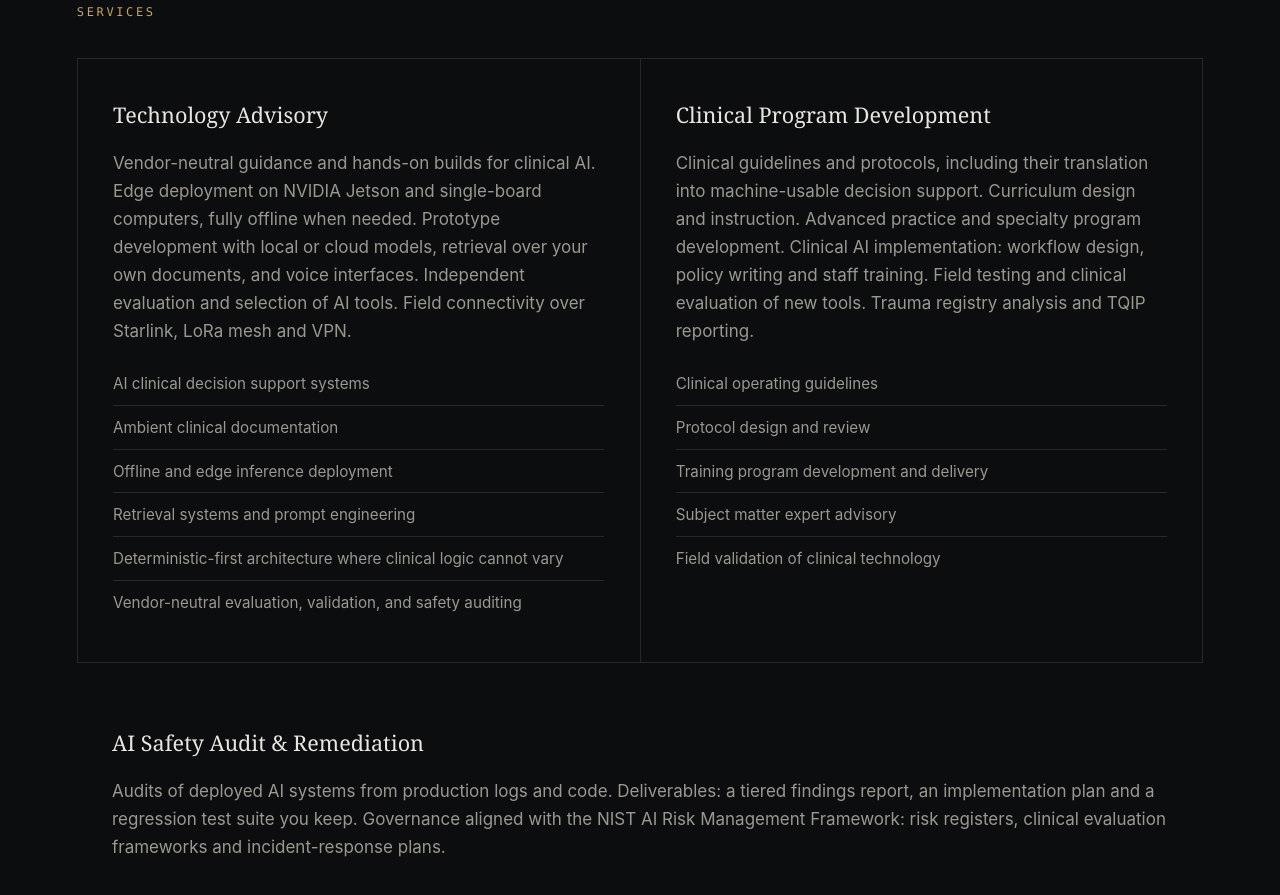
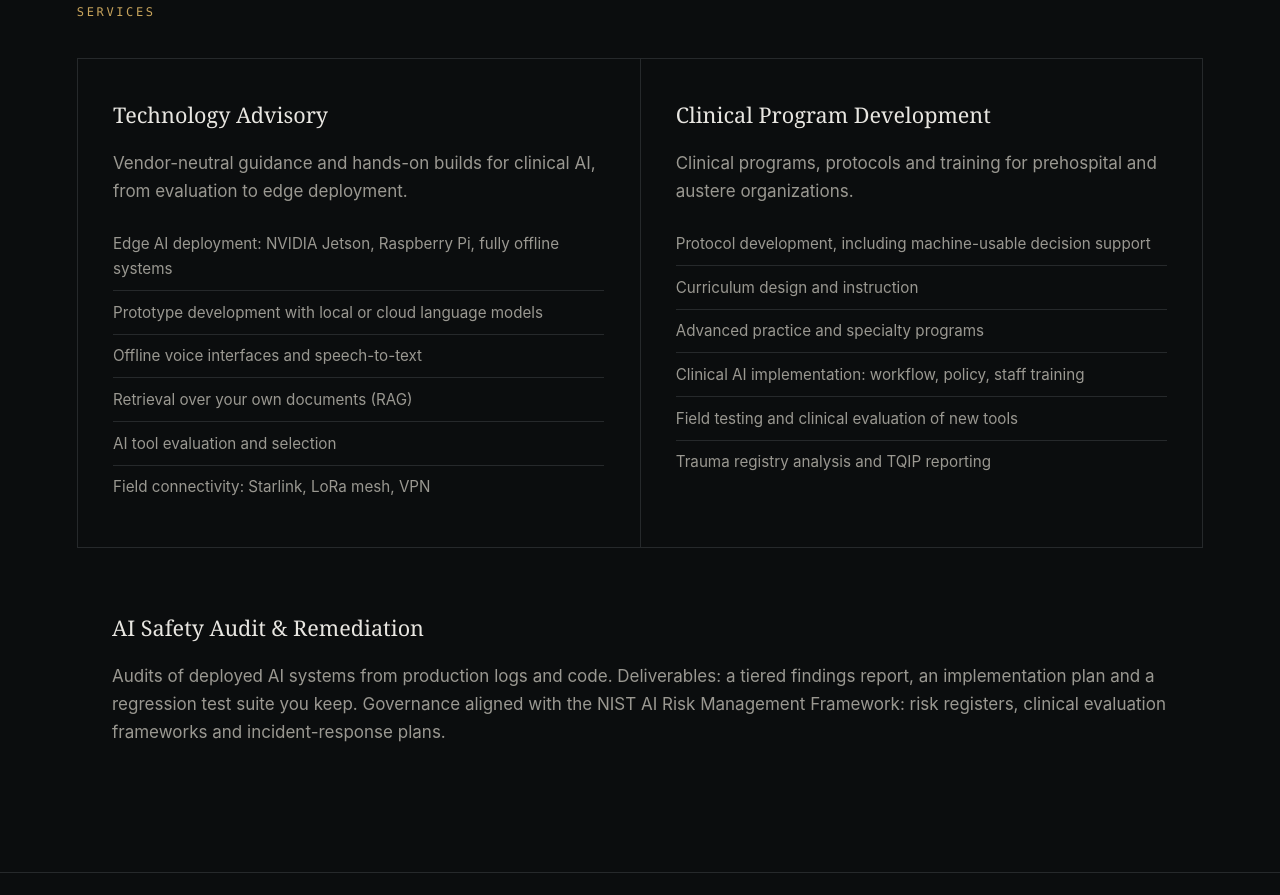
Before and after one commit to aazelton/aazelton, a plain HTML site: page index.html in a window 1280 px wide. Shown: the part 1549-2444 px from the top of the page. Drawn offline with Linux system fonts and the light colour scheme.

Commit message:
AKG site: reworded Services bullets; shorter first two descriptions
Co-Authored-By: Claude Opus 5.5 <noreply@anthropic.com>

```diff
--- a/index.html
+++ b/index.html
@@ -227,25 +227,26 @@
   <div class="svc-grid">
     <div class="svc">
       <h3>Technology Advisory</h3>
-      <p class="dim">Vendor-neutral guidance and hands-on builds for clinical AI. Edge deployment on NVIDIA Jetson and single-board computers, fully offline when needed. Prototype development with local or cloud models, retrieval over your own documents, and voice interfaces. Independent evaluation and selection of AI tools. Field connectivity over Starlink, LoRa mesh and VPN.</p>
+      <p class="dim">Vendor-neutral guidance and hands-on builds for clinical AI, from evaluation to edge deployment.</p>
       <ul>
-        <li>AI clinical decision support systems</li>
-        <li>Ambient clinical documentation</li>
-        <li>Offline and edge inference deployment</li>
-        <li>Retrieval systems and prompt engineering</li>
-        <li>Deterministic-first architecture where clinical logic cannot vary</li>
-        <li>Vendor-neutral evaluation, validation, and safety auditing</li>
+        <li>Edge AI deployment: NVIDIA Jetson, Raspberry Pi, fully offline systems</li>
+        <li>Prototype development with local or cloud language models</li>
+        <li>Offline voice interfaces and speech-to-text</li>
+        <li>Retrieval over your own documents (RAG)</li>
+        <li>AI tool evaluation and selection</li>
+        <li>Field connectivity: Starlink, LoRa mesh, VPN</li>
       </ul>
     </div>
     <div class="svc">
       <h3>Clinical Program Development</h3>
-      <p class="dim">Clinical guidelines and protocols, including their translation into machine-usable decision support. Curriculum design and instruction. Advanced practice and specialty program development. Clinical AI implementation: workflow design, policy writing and staff training. Field testing and clinical evaluation of new tools. Trauma registry analysis and TQIP reporting.</p>
+      <p class="dim">Clinical programs, protocols and training for prehospital and austere organizations.</p>
       <ul>
-        <li>Clinical operating guidelines</li>
-        <li>Protocol design and review</li>
-        <li>Training program development and delivery</li>
-        <li>Subject matter expert advisory</li>
-        <li>Field validation of clinical technology</li>
+        <li>Protocol development, including machine-usable decision support</li>
+        <li>Curriculum design and instruction</li>
+        <li>Advanced practice and specialty programs</li>
+        <li>Clinical AI implementation: workflow, policy, staff training</li>
+        <li>Field testing and clinical evaluation of new tools</li>
+        <li>Trauma registry analysis and TQIP reporting</li>
       </ul>
     </div>
   </div>
```
